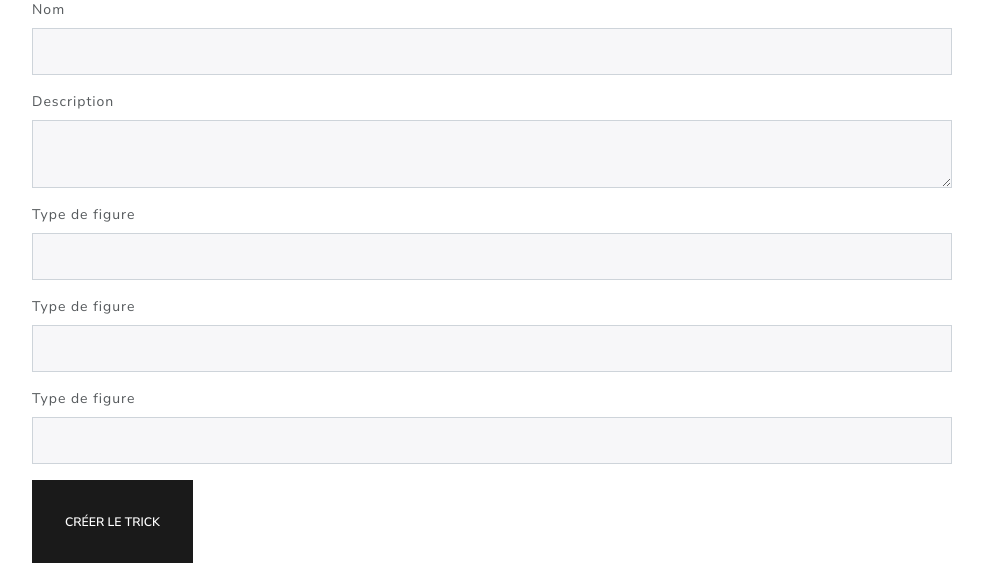
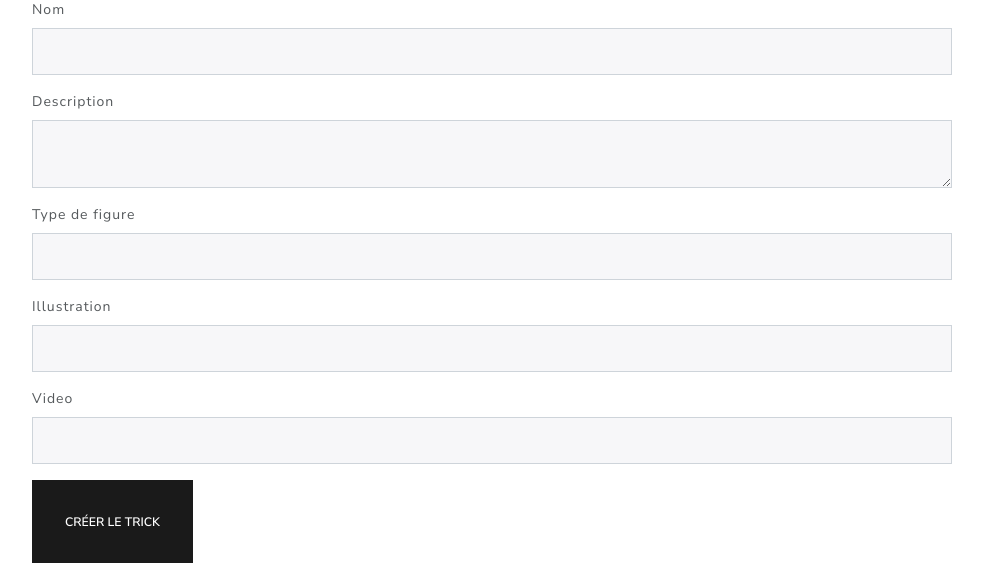
Before and after one commit to captainfrak/Projet6, a Symfony app: template templates/trickcreate.html.twig in a window 1280 px wide. Shown: the part 137-700 px from the top of the page, without its empty margins (148-1131 px from the left). Run offline with Twig, Linux system fonts and the light colour scheme; the template is opened without the code that fills it, so the values that code supplies are empty; form fields are guessed from the names that the template uses; some libraries are stand-ins or nearby versions.

Commit message:
Add: change the label of the fields in the form

```diff
--- a/templates/trickcreate.html.twig
+++ b/templates/trickcreate.html.twig
@@ -33,15 +33,23 @@
                         {{ form_widget(trickForm.figureGroup) }}
                     </div>
                     <div class="form-group">
-                        <label for="">Type de figure</label>
+                        <label for="">Illustration</label>
                         {{ form_widget(trickForm.illustration) }}
                     </div>
                     <div class="form-group">
-                        <label for="">Type de figure</label>
+                        <label for="">Video</label>
                         {{ form_widget(trickForm.trickVideo) }}
                     </div>
                     {% if update %}
                         <button class="btn btn-lg btn-primary">Modifier le Trick</button>
+                        <button class="btn btn-lg btn-danger">
+                            <a
+                                    href="{{ path('trickdelete', {name: trick.name}) }}"
+                                    style="color:white;text-decoration: none;"
+                            >
+                                Supprimer le Trick
+                            </a>
+                        </button>
                     {% else %}
                         <button class="btn btn-lg btn-primary">Créer le Trick</button>
                     {% endif %}
```
